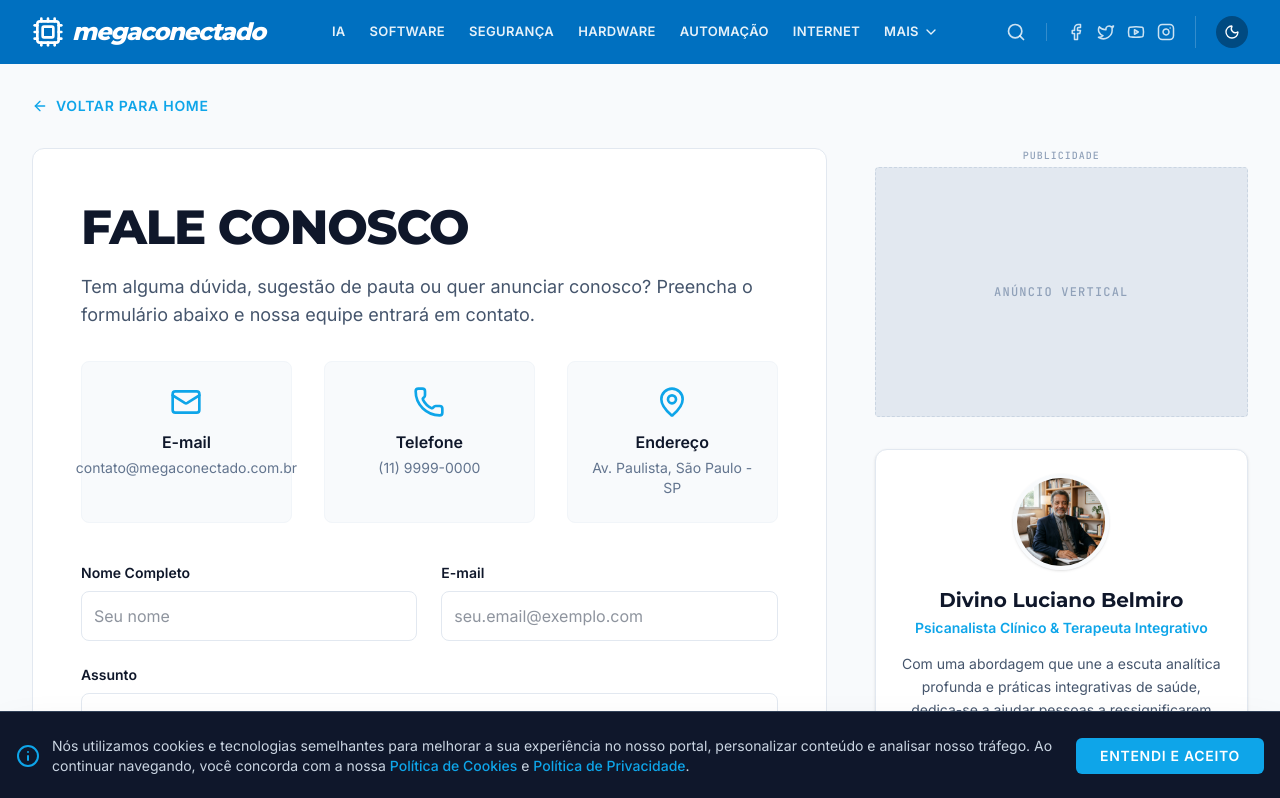
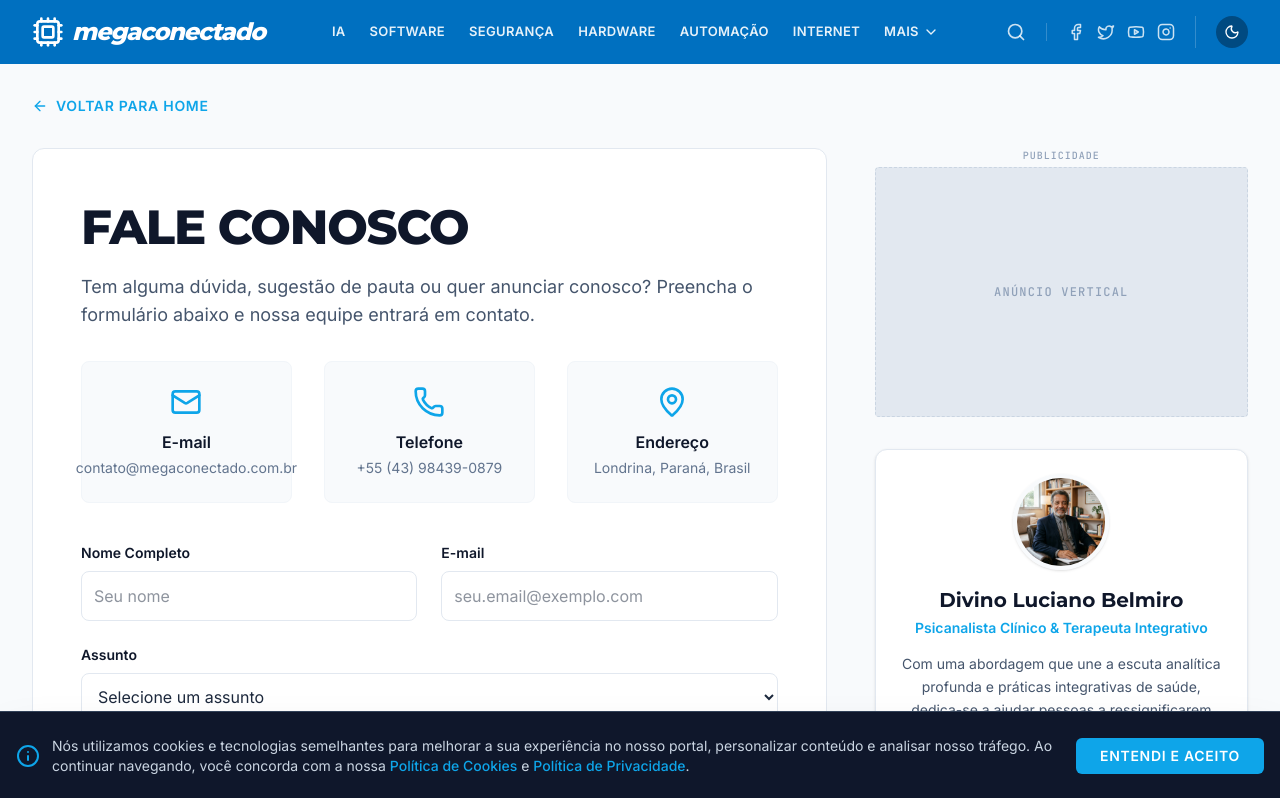
Before and after one commit to homebelmiro-eng/Blog-MEGA-CONECTADO, a React (Vite) app: page /contato in a window 1280 px wide. Shown: the top 798 px of the page. Built offline with nearby package versions, Linux system fonts and the light colour scheme.

Commit message:
fix: update contact information
Update the phone number and business address in the contact page to reflect current details.

```diff
--- a/src/pages/Contact.tsx
+++ b/src/pages/Contact.tsx
@@ -69,12 +69,12 @@
                 <div className="flex flex-col items-center p-6 bg-slate-50 rounded-lg text-center border border-slate-100">
                   <Phone className="w-8 h-8 text-brand-secondary mb-3" />
                   <h3 className="font-bold text-brand-primary mb-1">Telefone</h3>
-                  <p className="text-sm text-slate-500">(11) 9999-0000</p>
+                  <p className="text-sm text-slate-500">+55 (43) 98439-0879</p>
                 </div>
                 <div className="flex flex-col items-center p-6 bg-slate-50 rounded-lg text-center border border-slate-100">
                   <MapPin className="w-8 h-8 text-brand-secondary mb-3" />
                   <h3 className="font-bold text-brand-primary mb-1">Endereço</h3>
-                  <p className="text-sm text-slate-500">Av. Paulista, São Paulo - SP</p>
+                  <p className="text-sm text-slate-500">Londrina, Paraná, Brasil</p>
                 </div>
              </div>
 
```
